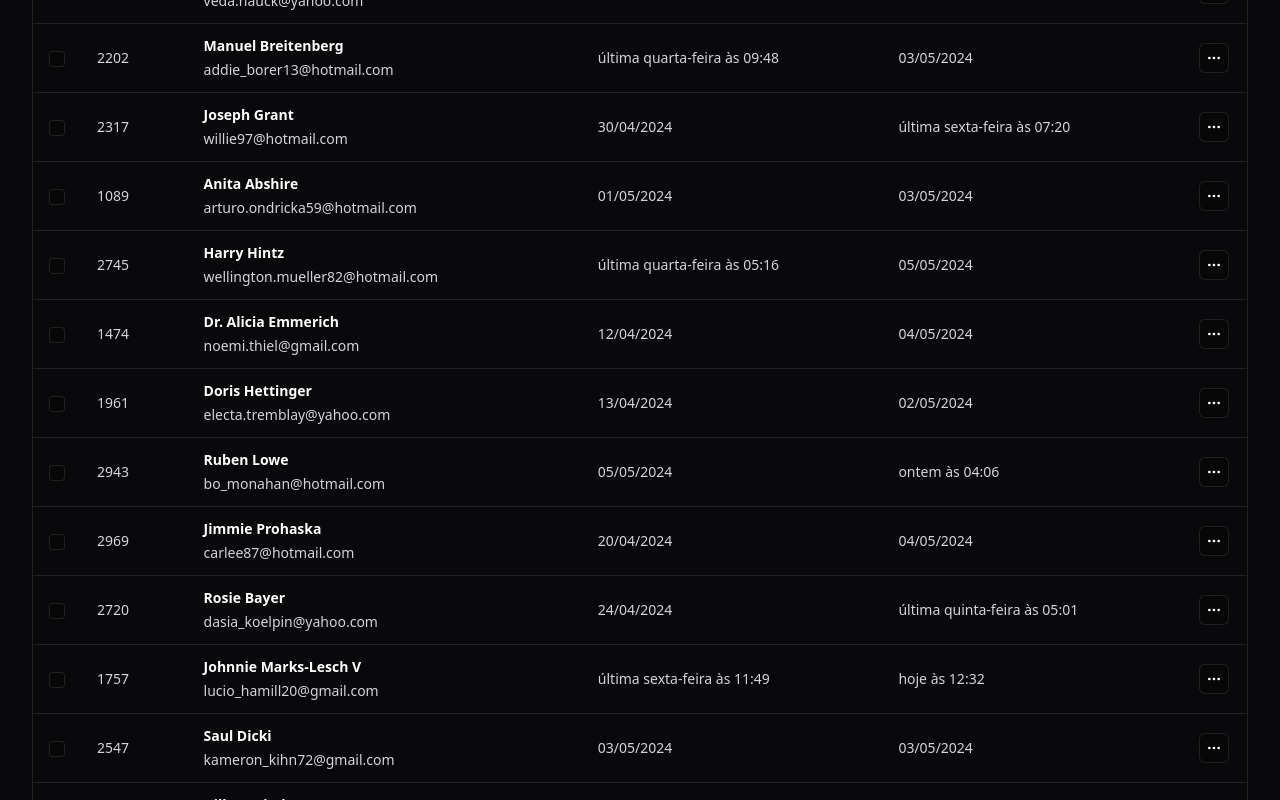
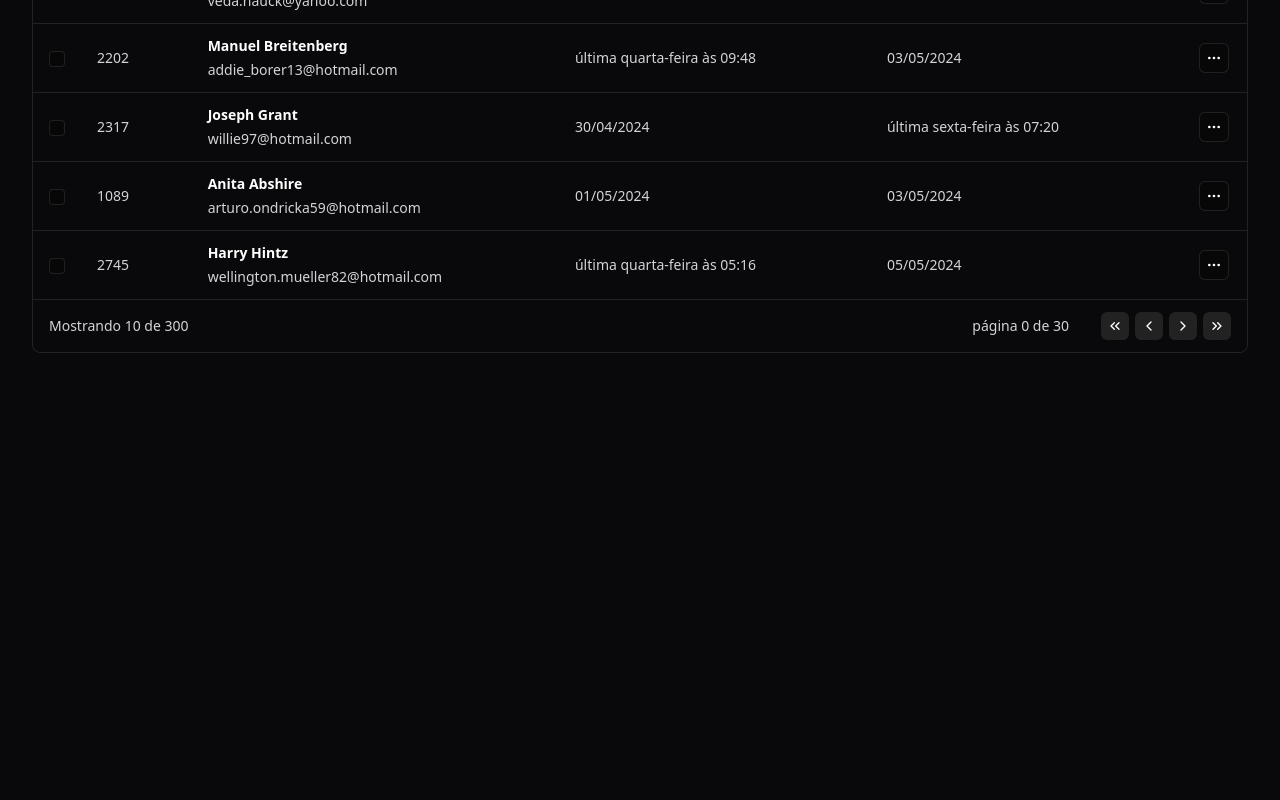
Before and after one commit to romeucajamba/event_manager, a React (Vite) app: page / in a window 1280 px wide. Shown: the part 826-1626 px from the top of the page. After the commit the page ends 1199 px from the top, so only its background shows below. Built offline with nearby package versions, Linux system fonts and the light colour scheme.

Commit message:
feat: implemented pagination and disabled button

```diff
--- a/src/components/attendee_list.tsx
+++ b/src/components/attendee_list.tsx
@@ -7,17 +7,43 @@ import { TableRow } from './tableRow';
 import { attendees} from '../data/attendeeList';
 import { pt} from 'date-fns/locale';
 import { formatRelative } from 'date-fns';
+import { ChangeEvent, useState } from 'react';
 
 
 export function AttendeeList(){
+    const [search, setsearch] = useState('')
+    const [page, setPage] = useState(0)
+    const totalPages = Math.ceil(attendees.length / 10)
+
+    function onSearchInput(event: ChangeEvent<HTMLInputElement>){
+        setsearch(event.target.value)
+    }
+
+    function goToFirstPage(){
+        setPage(1)
+    }
+
+    function goToNext(){
+        setPage(page + 1)
+    }
+
+    function goToPrevius(){
+        setPage(page - 1)
+    }
+
+    function goToLastPage(){
+        setPage(totalPages)
+    }
+
     return(
         <main className='flex flex-col gap-4'>
            <div className="flex items-center gap-3">
              <h1 className="text-2xl font-bold">Lista de participantes</h1>
              <div className="w-72 px-3 py-1.5 border border-white/10 rounded-lg text-sm flex items-center gap-3">
                 <Search className='size-4 text-[#610CE1]'/>
-                <input type="text" placeholder="pesquisar participante" className="bg-transparent flex-1 outline-none border-0 p-0 text-sm" />
+                <input onChange={onSearchInput} type="text" placeholder="pesquisar participante" className="bg-transparent flex-1 outline-none border-0 p-0 text-sm" />
              </div>
+                {search}
            </div>
 
         <Table>
@@ -37,7 +63,7 @@ export function AttendeeList(){
             </thead>
             <tbody>
                {
-                attendees.map(( attendee ) => {
+                attendees.slice(page, 10).map(( attendee ) => {
                     return(
                         <tr key={attendee.id} className='border-b border-white/10 hover:bg-white/5'>
                         <TdCell className='py-3 px-4 text-sm font-semibold text-zinc-300'>
@@ -66,23 +92,23 @@ export function AttendeeList(){
             <tfoot>
                 <tr>
                     <TdCell className='py-3 px-4 text-sm text-zinc-300' colSpan={3}>
-                        Mostrando 10 de 228
+                        Mostrando 10 de {attendees.length}
                     </TdCell>
                     <TdCell className='text-right' colSpan={3}>
                        <div className='inline-flex items-center gap-8'>
-                            <span>página 1 de 23</span>
+                            <span>página {page} de {totalPages}</span>
 
                             <div className='flex gap-1.5'>
-                                <IconButton>
+                                <IconButton onClick={goToFirstPage} disabled={page === 1}>
                                     <ChevronsLeft className='size-4 text-white'/>
                                 </IconButton>
-                                <IconButton>
+                                <IconButton onClick={goToPrevius} disabled={page === 1}>
                                     <ChevronLeft className='size-4 text-white'/>
                                 </IconButton>
-                                <IconButton>
+                                <IconButton onClick={goToNext} disabled={page === totalPages}>
                                     <ChevronRight className='size-4 text-white'/>
                                 </IconButton>
-                                <IconButton>
+                                <IconButton onClick={goToLastPage} disabled={page === totalPages}>
                                     <ChevronsRight className='size-4 text-white'/>
                                 </IconButton>
                             </div>
--- a/src/components/icon_button.tsx
+++ b/src/components/icon_button.tsx
@@ -1,4 +1,5 @@
 import { ComponentProps } from "react";
+import { twMerge } from "tailwind-merge";
 
 interface IconButtonProps extends ComponentProps<'button'>{
     transparent?: boolean
@@ -8,9 +9,11 @@ export function IconButton({transparent, ...props}: IconButtonProps){
     return(
         <button
         {...props}
-        className={ transparent?  'bg-black/20 border border-white/10 rounded-md px-1.5 py-1.5' : 'bg-white/10 border border-white/10 rounded-md px-1.5 py-1.5'
-
-            }
+        className={twMerge(
+                'border-white/10 rounded-md p-1.5',
+                 transparent?  'bg-black/20 border' : 'bg-white/10',
+                 props.disabled? 'opacity-50' : null
+    )}
         />
     )
 }
```
